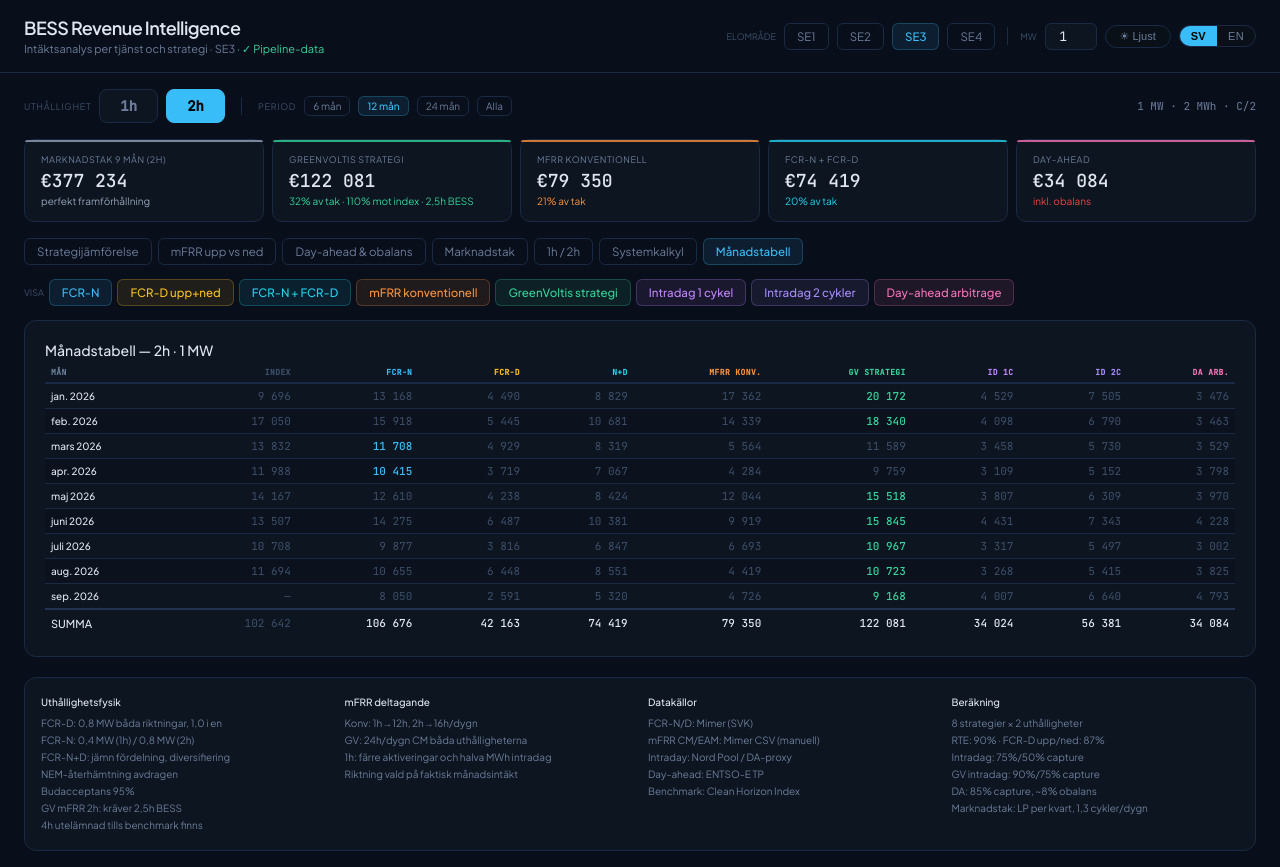
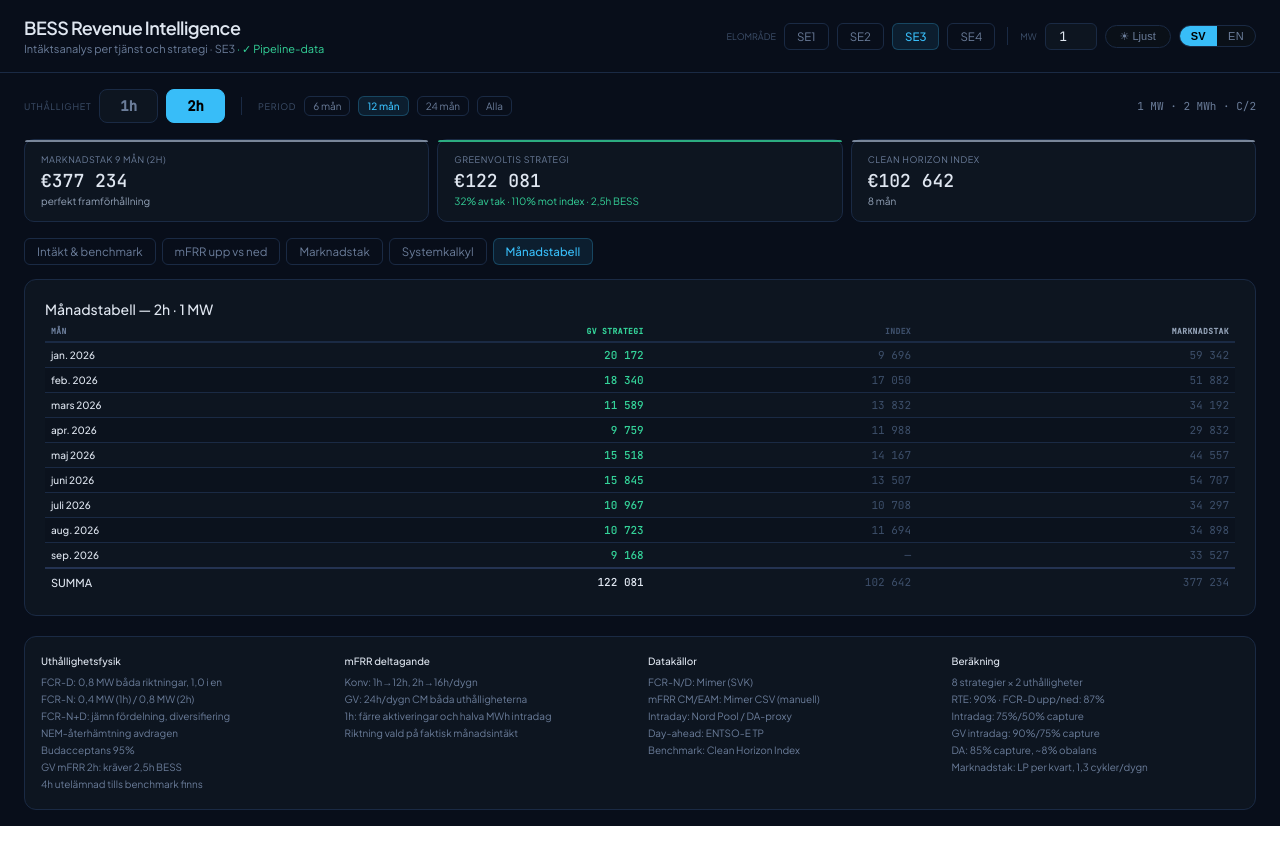
Before and after one commit to bjoerlow/BESS-market-revenues, a React (Create React App) app: page / in a window 1280 px wide. Both pictures are taken after a click on the button "Månadstabell". After the commit the page ends 826 px from the top, so only its background shows below. Built offline with nearby package versions, Linux system fonts and the light colour scheme.

Commit message:
Add files via upload

```diff
--- a/src/BessDashboard.jsx
+++ b/src/BessDashboard.jsx
@@ -50,7 +50,7 @@ const TXT={
   noData:"mFRR CM/EAM-data saknas",noDataRest:"— ladda ner CSV från mimer.svk.se → data/manual/",
   ceiling:"Marknadstak",foresight:"perfekt framförhållning",ofCeil:"av tak",reqBess:"2,5h BESS",
   inclImb:"inkl. obalans",
-  tComparison:"Strategijämförelse",tMfrr:"mFRR upp vs ned",tDa:"Day-ahead & obalans",tTable:"Månadstabell",
+  tComparison:"Intäkt & benchmark",tMfrr:"mFRR upp vs ned",tDa:"Day-ahead & obalans",tTable:"Månadstabell",
   mfrrUp:"mFRR upp",mfrrDown:"mFRR ned",dUpDown:"Δ (upp−ned)",perDir:"CM+EAM per riktning",
   best:"Bäst",up:"UPP",down:"NED",conv:"Konventionell",vsTitle:"Konventionell vs GreenVoltis strategi",
   sameDir:"Samma riktning, olika deltagande",dOptConv:"Δ opt−konv.",diff:"Skillnad",
@@ -92,7 +92,7 @@ const TXT={
   noData:"mFRR CM/EAM data missing",noDataRest:"— download CSV from mimer.svk.se → data/manual/",
   ceiling:"Market ceiling",foresight:"perfect foresight",ofCeil:"of ceiling",reqBess:"2.5h BESS",
   inclImb:"incl. imbalance",
-  tComparison:"Strategy comparison",tMfrr:"mFRR up vs down",tDa:"Day-ahead & imbalance",tTable:"Monthly table",
+  tComparison:"Revenue & benchmark",tMfrr:"mFRR up vs down",tDa:"Day-ahead & imbalance",tTable:"Monthly table",
   mfrrUp:"mFRR up",mfrrDown:"mFRR down",dUpDown:"Δ (up−down)",perDir:"CM+EAM per direction",
   best:"Best",up:"UP",down:"DOWN",conv:"Conventional",vsTitle:"Conventional vs GreenVoltis strategy",
   sameDir:"Same direction, different participation",dOptConv:"Δ opt−conv.",diff:"Difference",
@@ -257,7 +257,11 @@ function IB({color,children,t}){
 
 export default function Dashboard(){
   const[area,setArea]=useState("SE3"),[dur,setDur]=useState(2),[mw,setMw]=useState(1);
-  const[view,setView]=useState("comparison"),[sel,setSel]=useState(new Set(SIDS));
+  // Lasarvyn visar EN strategi: var egen. Benchmark ar Clean Horizons index och
+  // det teoretiska maxtaket. De ovriga strategierna finns kvar i berakningen och
+  // i konkurrentfliken, men listas inte sida vid sida langre - fardre siffror,
+  // tydligare budskap.
+  const[view,setView]=useState("comparison"),[sel,setSel]=useState(new Set(["mfrr_opt"]));
   const[rawData,setRawData]=useState(null),[ds,setDs]=useState("syntetisk");
   const[tmax,setTmax]=useState(null);
   const[acts,setActs]=useState(null);
@@ -448,9 +452,9 @@ export default function Dashboard(){
           <KPI label={S.mfrr_opt.l[lang]} value={fmtE(ann.mfrr_opt)} sub={[hasT?`${(ann.mfrr_opt/ann.tmax*100).toFixed(0)}% ${L.ofCeil}`:null,
                  benchSum?`${(benchSum.gv/benchSum.idx*100).toFixed(0)}% ${L.vsIndex}`:null,
                  dur===2?L.reqBess:null].filter(Boolean).join(" · ")} color={sc("mfrr_opt")} t={t}/>
-          <KPI label={S.mfrr_conv.l[lang]} value={fmtE(ann.mfrr_conv)} sub={hasT?`${(ann.mfrr_conv/ann.tmax*100).toFixed(0)}% ${L.ofCeil}`:""} color={sc("mfrr_conv")} t={t}/>
-          <KPI label="FCR-N + FCR-D" value={fmtE(ann.fcrn_fcrd)} sub={hasT?`${(ann.fcrn_fcrd/ann.tmax*100).toFixed(0)}% ${L.ofCeil}`:""} color={sc("fcrn_fcrd")} t={t}/>
-          <KPI label="Day-ahead" value={fmtE(ann.dayahead)} sub={L.inclImb} color={sc("dayahead")} warn t={t}/>
+          {benchSum&&<KPI label={bench?.source?.[lang==="en"?"label_en":"label_sv"]||"Clean Horizon Index"}
+            value={fmtE(benchSum.idx)} sub={`${benchSum.n} ${L.monthsShort}`}
+            color={isDark?"#94a3b8":"#64748b"} t={t}/>}
         </div>
 
         {valid&&(<div style={{marginBottom:16,padding:"10px 14px",background:t.cA,
@@ -466,11 +470,8 @@ export default function Dashboard(){
 
         <div style={{display:"flex",gap:6,marginBottom:14,flexWrap:"wrap"}}>
           {[{k:"comparison",l:L.tComparison},{k:"mfrr",l:L.tMfrr},
-            {k:"dayahead",l:L.tDa},{k:"tmax",l:L.ceiling},{k:"duration",l:"1h / 2h"},{k:"system",l:L.tSystem},{k:"table",l:L.tTable}
+            {k:"tmax",l:L.ceiling},{k:"system",l:L.tSystem},{k:"table",l:L.tTable}
           ].map(v=><Pill key={v.k} active={view===v.k} onClick={()=>setView(v.k)} t={t}>{v.l}</Pill>)}</div>
-        {(view==="comparison"||view==="table")&&(<div style={{display:"flex",gap:5,marginBottom:14,flexWrap:"wrap",alignItems:"center"}}>
-          <span style={{fontSize:9,color:t.dm,textTransform:"uppercase"}}>{L.show}</span>
-          {SIDS.map(sid=><Pill key={sid} active={sel.has(sid)} color={sc(sid)} onClick={()=>toggle(sid)} t={t}>{S[sid].l[lang]}</Pill>)}</div>)}
 
         {view==="comparison"&&(<Card title={`${L.tComparison} — ${dur}h (${mw*dur} MWh)`} sub={`${L.eurMo} · ${tr?`${L.last} ${tr}`:L.allMonths.split(" ")[0]} ${L.months}`} t={t}>
           <ResponsiveContainer width="100%" height={400}><ComposedChart data={monthsB} margin={{top:18,right:12,bottom:5,left:0}}>
@@ -584,6 +585,9 @@ export default function Dashboard(){
                 <br/><br/><strong style={{color:t.tx}}>{S.mfrr_opt.l[lang]}:</strong> {OH[dur]}{L.gvExpl1} {OE[dur]} {L.gvExpl2} {CE[dur]}.{OB[dur]>0?` ${OB[dur]}${L.gvBf}`:""}
                 {dur===2&&<><br/><em style={{color:amb}}>{L.gvNote}</em></>}</IB></Card></div>);})()}
 
+        {/* Day-ahead och 1h/2h-vyerna har ingen flik langre - de listade andra
+            strategier sida vid sida. Koden star kvar for internt bruk; lagg
+            tillbaka {k:"dayahead"} respektive {k:"duration"} i flikraden ovan. */}
         {view==="dayahead"&&(()=>{
           const kGr=L.grossArb,kIm=L.imbCost,kNe=L.netRev,kRf=L.id2ref;
           const dD=months.map(m=>({label:m.label,[kGr]:Math.round(m.dayahead/0.92),[kIm]:-Math.round(m.dayahead/0.92*0.08),[kNe]:m.dayahead,[kRf]:m.intraday2}));
@@ -694,18 +698,20 @@ export default function Dashboard(){
           <div style={{overflowX:"auto"}}><table style={{width:"100%",borderCollapse:"collapse",fontSize:11,fontFamily:"'JetBrains Mono'"}}>
             <thead><tr style={{borderBottom:`2px solid ${t.bd}`}}>
               <th style={{...thS,textAlign:"left"}}>{L.monthCol}</th>
+              {SIDS.filter(s=>sel.has(s)).map(sid=>(<th key={sid} style={{...thS,color:sc(sid)}}>{S[sid].s[lang]}</th>))}
               {hasBench&&<th style={{...thS,color:t.dm}}>Index</th>}
-              {SIDS.filter(s=>sel.has(s)).map(sid=>(<th key={sid} style={{...thS,color:sc(sid)}}>{S[sid].s[lang]}</th>))}
+              {hasT&&<th style={{...thS,color:T_GREY}}>{L.ceiling}</th>}
             </tr></thead>
             <tbody>{monthsB.map((m,i)=>(<tr key={i} style={{borderBottom:`1px solid ${t.bd}`,background:i%2?t.bg+"66":"transparent"}}>
               <td style={{padding:"5px 6px",fontWeight:500,fontSize:10,fontFamily:"'Plus Jakarta Sans'"}}>{m.label}</td>
+              {SIDS.filter(s=>sel.has(s)).map(sid=>(<td key={sid} style={{padding:"5px 6px",textAlign:"right",color:sc(sid),fontWeight:500}}>{fmt(m[sid])}</td>))}
               {hasBench&&<td style={{padding:"5px 6px",textAlign:"right",color:t.dm}}>{m.bench?fmt(m.bench):"—"}</td>}
-              {(()=>{const vis=SIDS.filter(s=>sel.has(s));const bs=vis.reduce((a,s)=>(m[s]||0)>(m[a]||0)?s:a,vis[0]);
-                return vis.map(sid=>(<td key={sid} style={{padding:"5px 6px",textAlign:"right",color:sid===bs?sc(sid):t.dm,fontWeight:sid===bs?500:400}}>{fmt(m[sid])}</td>));})()}</tr>))}</tbody>
+              {hasT&&<td style={{padding:"5px 6px",textAlign:"right",color:t.dm}}>{m.tmax?fmt(m.tmax):"—"}</td>}</tr>))}</tbody>
             <tfoot><tr style={{borderTop:`2px solid ${t.bL}`}}>
               <td style={{padding:"6px",fontWeight:500,fontFamily:"'Plus Jakarta Sans'"}}>{L.sum}</td>
+              {SIDS.filter(s=>sel.has(s)).map(sid=>(<td key={sid} style={{padding:"6px",textAlign:"right",fontWeight:500}}>{fmt(monthsB.reduce((a,m)=>a+(m[sid]||0),0))}</td>))}
               {hasBench&&<td style={{padding:"6px",textAlign:"right",color:t.dm}}>{fmt(monthsB.reduce((a,m)=>a+(m.bench||0),0))}</td>}
-              {SIDS.filter(s=>sel.has(s)).map(sid=>(<td key={sid} style={{padding:"6px",textAlign:"right",fontWeight:500}}>{fmt(monthsB.reduce((a,m)=>a+(m[sid]||0),0))}</td>))}
+              {hasT&&<td style={{padding:"6px",textAlign:"right",color:t.dm}}>{fmt(monthsB.reduce((a,m)=>a+(m.tmax||0),0))}</td>}
             </tr></tfoot></table></div></Card>)}
 
         <div style={{marginTop:20,padding:16,background:t.card,border:`1px solid ${t.bd}`,borderRadius:12,display:"grid",gridTemplateColumns:"repeat(auto-fit,minmax(220px,1fr))",gap:16,fontSize:10,color:t.mu,lineHeight:1.7}}>
```
